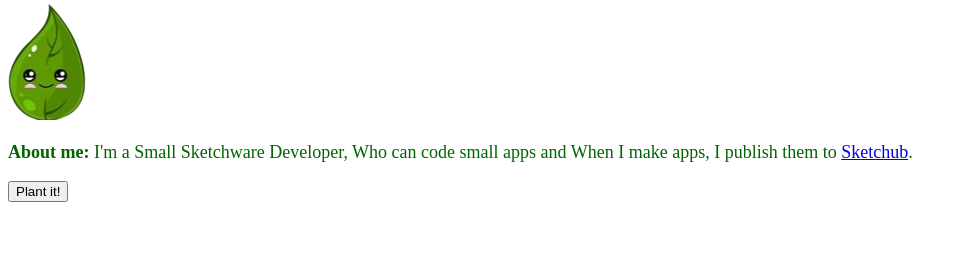
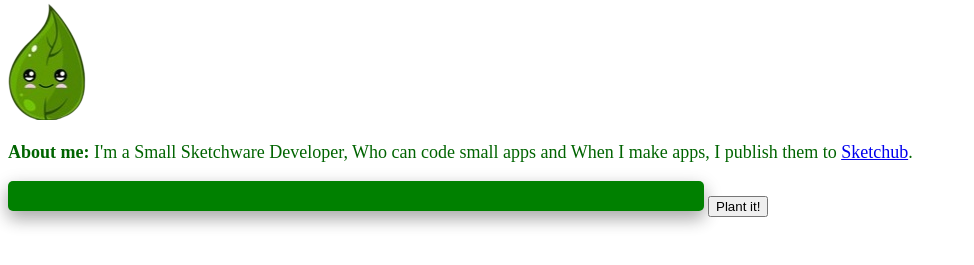
Before and after one commit to GreenCityLife/GreenCityLife-official-web, a plain HTML site: page index.html in a window 1280 px wide. Shown: the part 79-344 px from the top of the page, without its empty margins (0-974 px from the left). Drawn offline with Linux system fonts and the light colour scheme.

Commit message:
Changed to div class

```diff
--- a/style.css
+++ b/style.css
@@ -12,7 +12,7 @@ h1 {
     zoom: 1.0;
 }
 
-#btn {
+.btn {
     background-color: green;
     margin: auto;
     border: 3px green;
```
